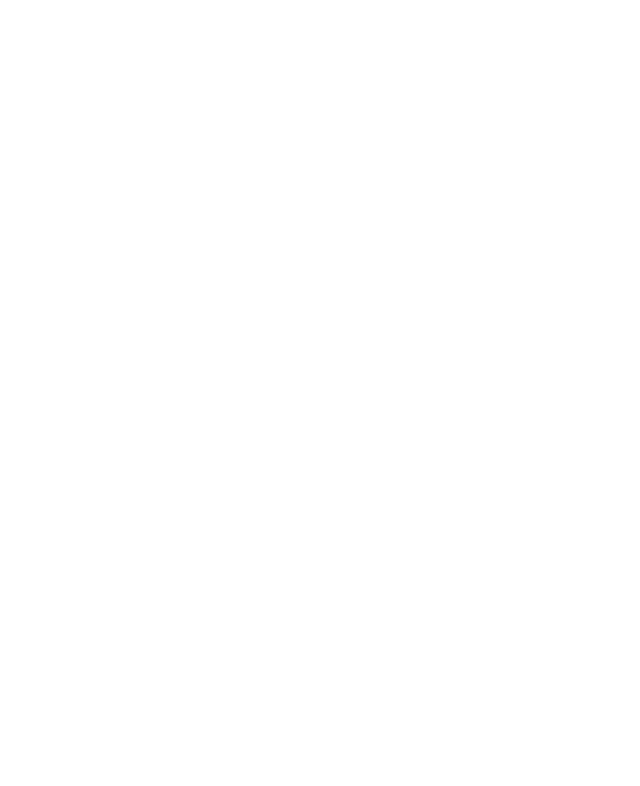
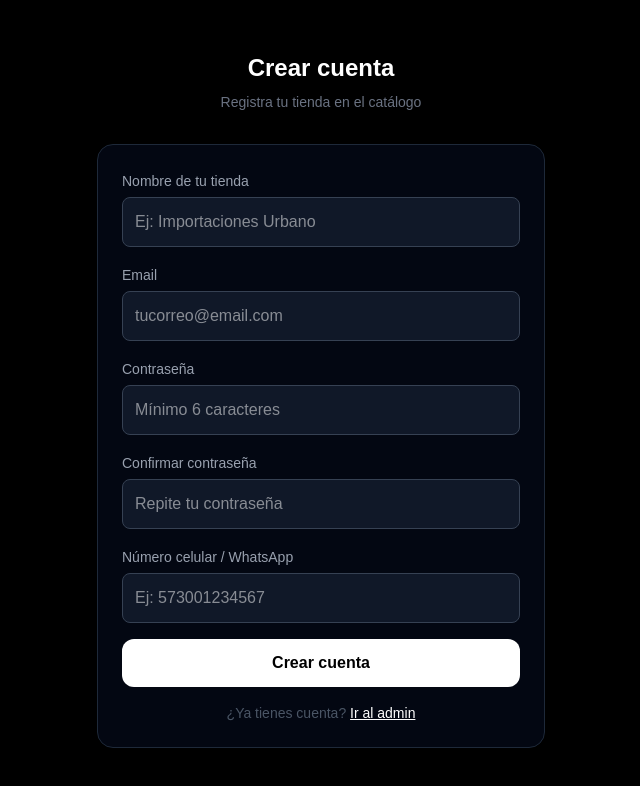
Before and after one commit to importacionesurbano24-oss/catalogo-whatsapp, a Next.js app in the folder frontend/: page /registro in a window 1280 px wide. Before the commit this address had no page. Shown: the top 786 px of the page, without its empty margins (319-959 px from the left). Built offline with nearby package versions, Linux system fonts and the light colour scheme.

Commit message:
Revert "fix: redirigir registro a admin"
This reverts commit 47ced741cb16c5a387088e01f4ed5c44ad5c8abd.

```diff
--- a/frontend/app/registro/page.tsx
+++ b/frontend/app/registro/page.tsx
@@ -1,11 +1,126 @@
 'use client'
-import { useEffect } from 'react'
-import { useRouter } from 'next/navigation'
+import { useState } from 'react'
 
 export default function Registro() {
-  const router = useRouter()
-  useEffect(() => {
-    router.replace('/admin')
-  }, [router])
-  return null
+  const [form, setForm] = useState({ nombre: '', email: '', password: '', whatsapp: '' })
+  const [confirmarPassword, setConfirmarPassword] = useState('')
+  const [mensaje, setMensaje] = useState('')
+  const [error, setError] = useState('')
+  const [cargando, setCargando] = useState(false)
+
+  async function handleSubmit(e: React.FormEvent) {
+    e.preventDefault()
+    if (form.password !== confirmarPassword) {
+      setError('Las contraseñas no coinciden')
+      return
+    }
+    if (form.password.length < 6) {
+      setError('La contraseña debe tener mínimo 6 caracteres')
+      return
+    }
+    setCargando(true)
+    setMensaje('')
+    setError('')
+
+    try {
+      const res = await fetch('https://catalogo-whatsapp-production.up.railway.app/api/auth/registro', {
+        method: 'POST',
+        headers: { 'Content-Type': 'application/json' },
+        body: JSON.stringify(form)
+      })
+      const data = await res.json()
+      if (!res.ok) {
+        setError(data.error || 'Error al registrarse')
+      } else {
+        setMensaje('¡Cuenta creada! Ya puedes iniciar sesión en /admin')
+        setForm({ nombre: '', email: '', password: '', whatsapp: '' })
+      }
+    } catch {
+      setError('No se pudo conectar al servidor')
+    } finally {
+      setCargando(false)
+    }
+  }
+
+  return (
+    <main className="min-h-screen bg-black flex items-center justify-center px-4">
+      <div className="w-full max-w-md">
+        <h1 className="text-white text-2xl font-bold text-center mb-2">Crear cuenta</h1>
+        <p className="text-gray-500 text-center text-sm mb-8">Registra tu tienda en el catálogo</p>
+
+        <form onSubmit={handleSubmit} className="bg-gray-950 border border-gray-800 rounded-2xl p-6 space-y-4">
+          <div>
+            <label className="text-gray-400 text-sm">Nombre de tu tienda</label>
+            <input
+              type="text"
+              value={form.nombre}
+              onChange={e => setForm({ ...form, nombre: e.target.value })}
+              required
+              className="mt-1 w-full bg-gray-900 border border-gray-700 text-white rounded-lg p-3 focus:outline-none focus:border-gray-500"
+              placeholder="Ej: Importaciones Urbano"
+            />
+          </div>
+          <div>
+            <label className="text-gray-400 text-sm">Email</label>
+            <input
+              type="email"
+              value={form.email}
+              onChange={e => setForm({ ...form, email: e.target.value })}
+              required
+              className="mt-1 w-full bg-gray-900 border border-gray-700 text-white rounded-lg p-3 focus:outline-none focus:border-gray-500"
+              placeholder="tucorreo@email.com"
+            />
+          </div>
+          <div>
+            <label className="text-gray-400 text-sm">Contraseña</label>
+            <input
+              type="password"
+              value={form.password}
+              onChange={e => setForm({ ...form, password: e.target.value })}
+              required
+              className="mt-1 w-full bg-gray-900 border border-gray-700 text-white rounded-lg p-3 focus:outline-none focus:border-gray-500"
+              placeholder="Mínimo 6 caracteres"
+            />
+          </div>
+          <div>
+            <label className="text-gray-400 text-sm">Confirmar contraseña</label>
+            <input
+              type="password"
+              value={confirmarPassword}
+              onChange={e => setConfirmarPassword(e.target.value)}
+              required
+              className="mt-1 w-full bg-gray-900 border border-gray-700 text-white rounded-lg p-3 focus:outline-none focus:border-gray-500"
+              placeholder="Repite tu contraseña"
+            />
+          </div>
+          <div>
+            <label className="text-gray-400 text-sm">Número celular / WhatsApp</label>
+            <input
+              type="tel"
+              value={form.whatsapp}
+              onChange={e => setForm({ ...form, whatsapp: e.target.value })}
+              required
+              className="mt-1 w-full bg-gray-900 border border-gray-700 text-white rounded-lg p-3 focus:outline-none focus:border-gray-500"
+              placeholder="Ej: 573001234567"
+            />
+          </div>
+
+          {error && <p className="text-red-400 text-sm">{error}</p>}
+          {mensaje && <p className="text-green-400 text-sm">{mensaje}</p>}
+
+          <button
+            type="submit"
+            disabled={cargando}
+            className="w-full bg-white text-black font-bold py-3 rounded-xl hover:bg-gray-200 transition disabled:opacity-50"
+          >
+            {cargando ? 'Creando cuenta...' : 'Crear cuenta'}
+          </button>
+
+          <p className="text-center text-gray-600 text-sm">
+            ¿Ya tienes cuenta? <a href="/admin" onClick={() => { localStorage.removeItem('admin_token'); localStorage.removeItem('token'); localStorage.removeItem('admin') }} className="text-white underline">Ir al admin</a>
+          </p>
+        </form>
+      </div>
+    </main>
+  )
 }
```
